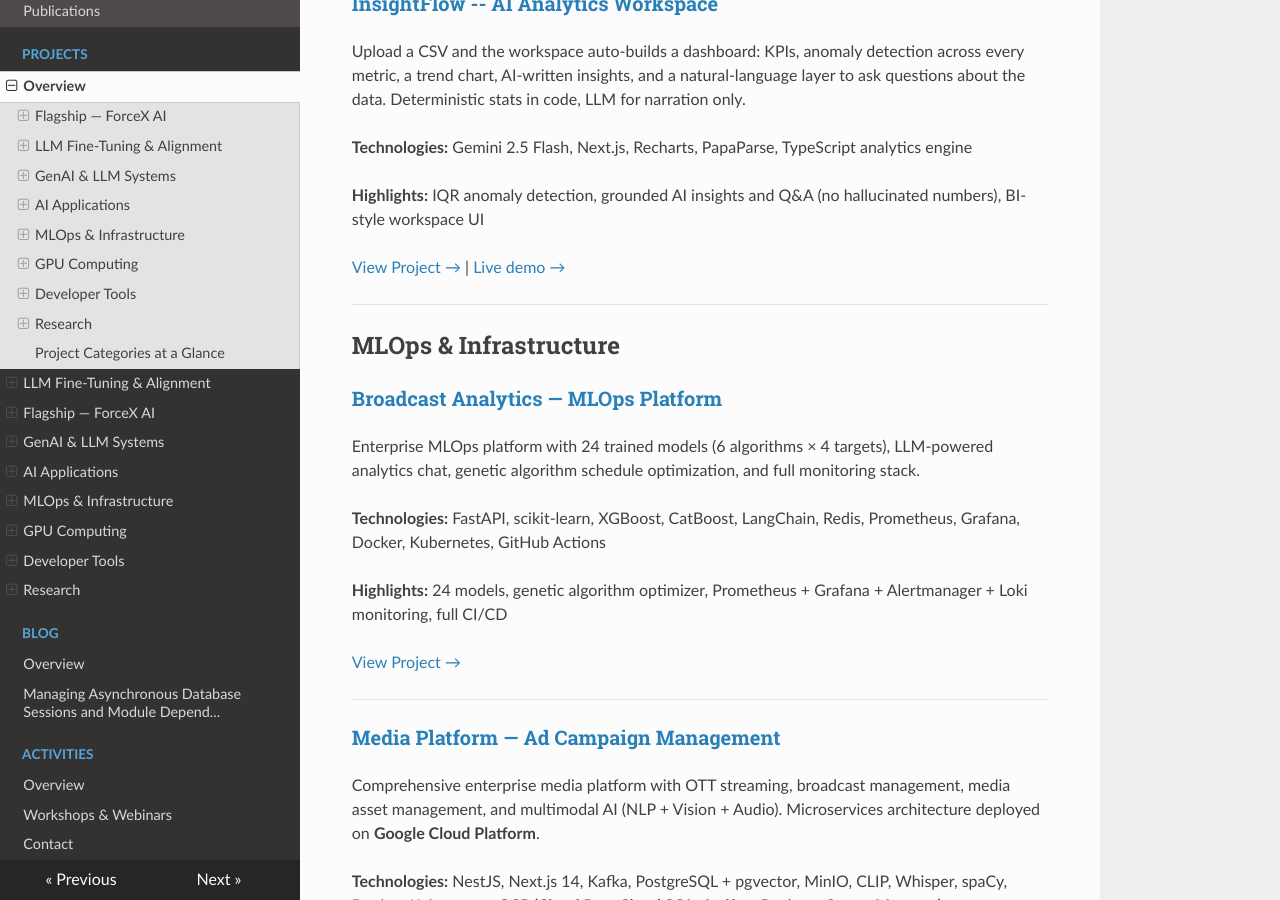
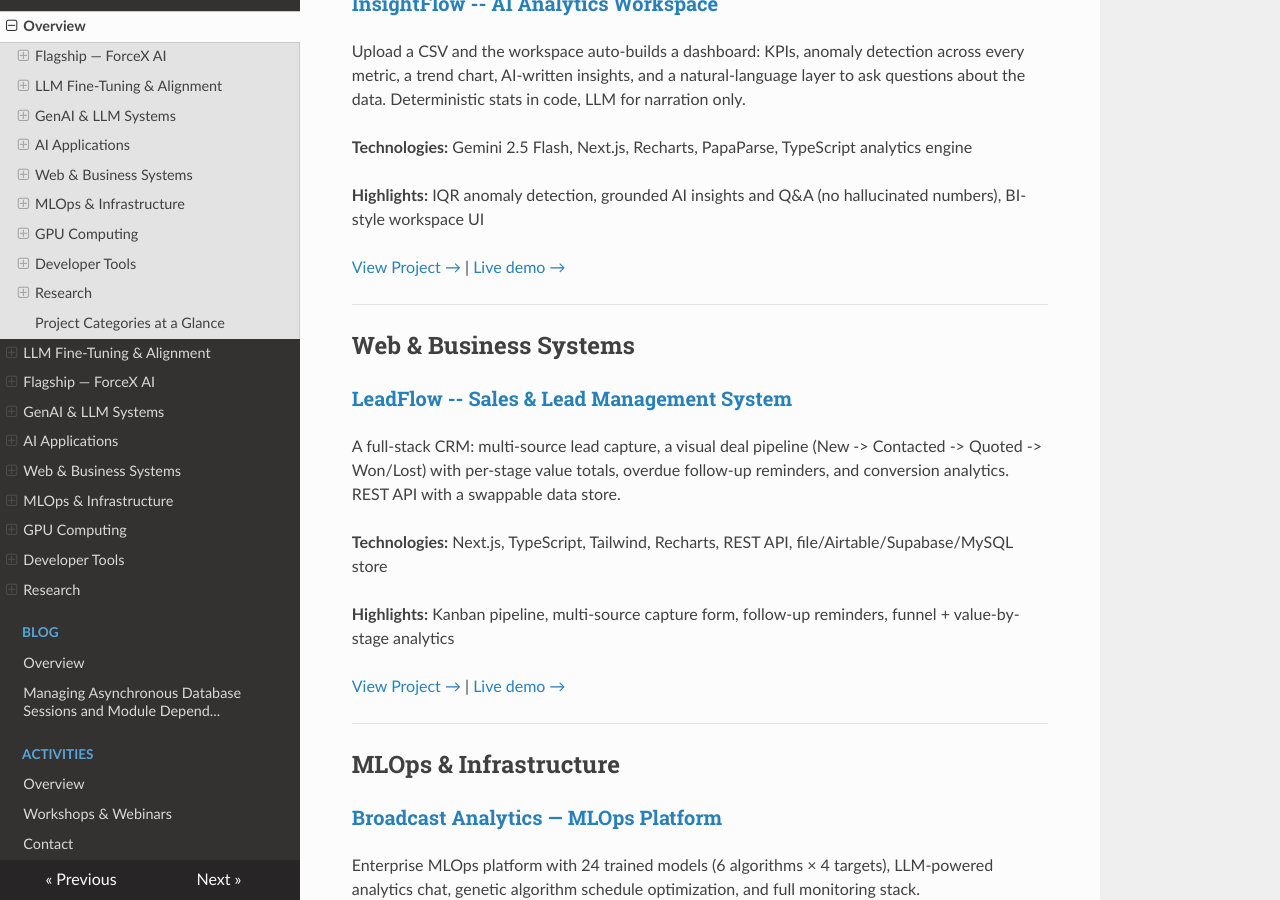
Before and after one commit to robiriu/robiriu.github.io, an MkDocs documentation site: the page built from docs/projects/index.md, in a window 1280 px wide and 900 px high, scrolled down 4756 px. Built offline with MkDocs 1.6.1, drawn with Linux system fonts in a browser that asks for light colours; nearby versions of some CDN libraries.

Commit message:
Add LeadFlow CRM under new Web & Business Systems category

```diff
--- a/docs/projects/index.md
+++ b/docs/projects/index.md
@@ -182,6 +182,20 @@
 
 ---
 
+## Web & Business Systems
+
+### [LeadFlow -- Sales & Lead Management System](leadflow-crm.md)
+
+A full-stack CRM: multi-source lead capture, a visual deal pipeline (New -> Contacted -> Quoted -> Won/Lost) with per-stage value totals, overdue follow-up reminders, and conversion analytics. REST API with a swappable data store.
+
+**Technologies:** Next.js, TypeScript, Tailwind, Recharts, REST API, file/Airtable/Supabase/MySQL store
+
+**Highlights:** Kanban pipeline, multi-source capture form, follow-up reminders, funnel + value-by-stage analytics
+
+[View Project →](leadflow-crm.md) | [Live demo →](https://crm.robiriu-dev.my.id)
+
+---
+
 ## MLOps & Infrastructure
 
 ### [Broadcast Analytics — MLOps Platform](broadcast-analytics.md)
--- a/mkdocs.yml
+++ b/mkdocs.yml
@@ -43,6 +43,8 @@
           - WhatsApp Real-Estate Bot: projects/whatsapp-realestate-bot.md
           - Automotive Chatbot: projects/automotive-chatbot.md
           - AI Analytics Workspace: projects/ai-analytics.md
+      - Web & Business Systems:
+          - LeadFlow (Sales & Lead CRM): projects/leadflow-crm.md
       - MLOps & Infrastructure:
           - Broadcast Analytics (MLOps): projects/broadcast-analytics.md
           - Media Platform (AdCP): projects/media-platform.md
```
Also changed, not shown: docs/projects/leadflow-crm.md (added, +72 -0 lines), docs/images/leadflow-crm.png (added).
